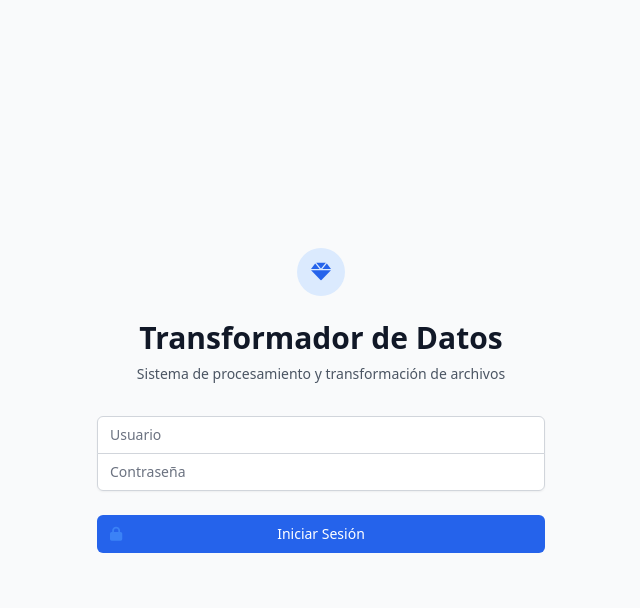
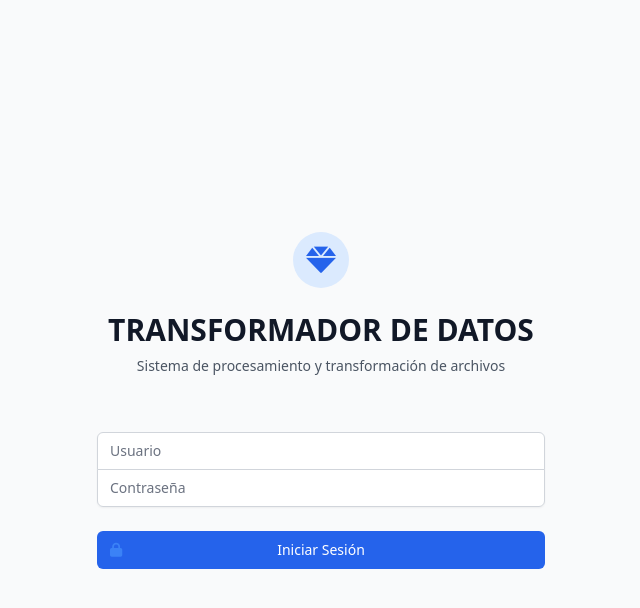
Before and after one commit to Rotsen0her/Convertidor, a Flask app: page /login in a window 1280 px wide. Shown: the top 608 px of the page, without its empty margins (319-959 px from the left). Run offline with Flask 3, Linux system fonts and the light colour scheme; style sheets or scripts are compiled from the project's sources; some libraries are stand-ins or nearby versions.

Commit message:
login interface, titulo and style change

```diff
--- a/backend/templates/login.html
+++ b/backend/templates/login.html
@@ -4,13 +4,13 @@
 
 {% block body %}
 <div class="min-h-screen flex items-center justify-center py-12 px-4 sm:px-6 lg:px-8">
-    <div class="max-w-md w-full space-y-8">
+    <div class="max-w-md w-full space-y-14">
         <div>
-            <div class="mx-auto h-12 w-12 flex items-center justify-center rounded-full bg-blue-100">
-                <i class="fas fa-gem text-blue-600 text-xl"></i>
+            <div class="mx-auto h-14 w-14 flex items-center justify-center rounded-full bg-blue-100">
+                <i class="fas fa-gem text-blue-600 text-3xl"></i>
             </div>
             <h2 class="mt-6 text-center text-3xl font-extrabold text-gray-900">
-                Transformador de Datos
+                TRANSFORMADOR DE DATOS
             </h2>
             <p class="mt-2 text-center text-sm text-gray-600">
                 Sistema de procesamiento y transformación de archivos
```
